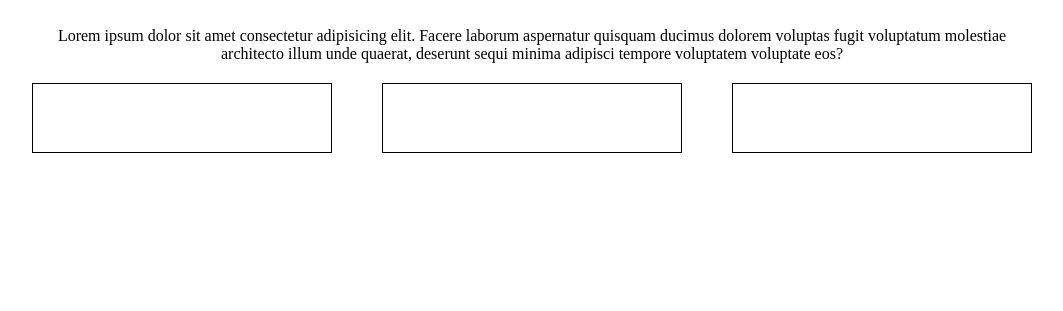
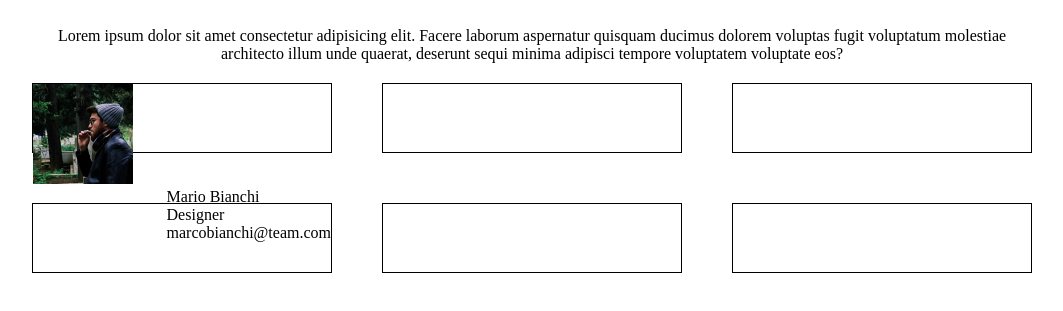
Before and after one commit to francescogentile25/html-css-float-cards, a plain HTML site: page index.html in a window 1280 px wide. Shown: the part 91-402 px from the top of the page, without its empty margins (108-1171 px from the left). Drawn offline with Linux system fonts and the light colour scheme.

Commit message:
allineamneto img e testo

```diff
--- a/css/style.css
+++ b/css/style.css
@@ -16,7 +16,7 @@ h1{
     font-size: 48px;
     margin:30px;
 }
-p{
+.container>p{
     margin: 20px;
     text-align: center;
 }
@@ -27,16 +27,30 @@ p{
     border: 1px solid black;
     float: left;
     margin-right: 5%;
+    margin-bottom: 50px;
 
 }
 
-.column:last-child{
+.column:nth-child(3n){
     margin-right: 0;
 }
 
 
-.card::after{
+.row::after{
     display: table;
     content: "";
     clear: both;
 }
+
+.card-image img{
+    width: 100px;
+}
+
+.card-info{
+    float: right;
+}
+.column::after{
+    display: table;
+    content: "";
+    clear: both;
+}
--- a/index.html
+++ b/index.html
@@ -16,10 +16,21 @@
         <div class="contact">
             <div class="card">
                 <div class="row">
+                    <div class="column">
+                        <div class="card-image">
+                            <img src="img/male1.png" alt="male-1">
+                        </div>
+                        <div class="card-info">
+                            <p>Mario Bianchi</p>
+                            <p> Designer</p>
+                            <p>marcobianchi@team.com</p>
+                        </div>
+                    </div>
                     <div class="column"></div>
                     <div class="column"></div>
-                    <div class="column "></div>
-
+                    <div class="column"></div>
+                    <div class="column"></div>
+                    <div class="column"></div>
                 </div>
             </div>
         </div>
```
